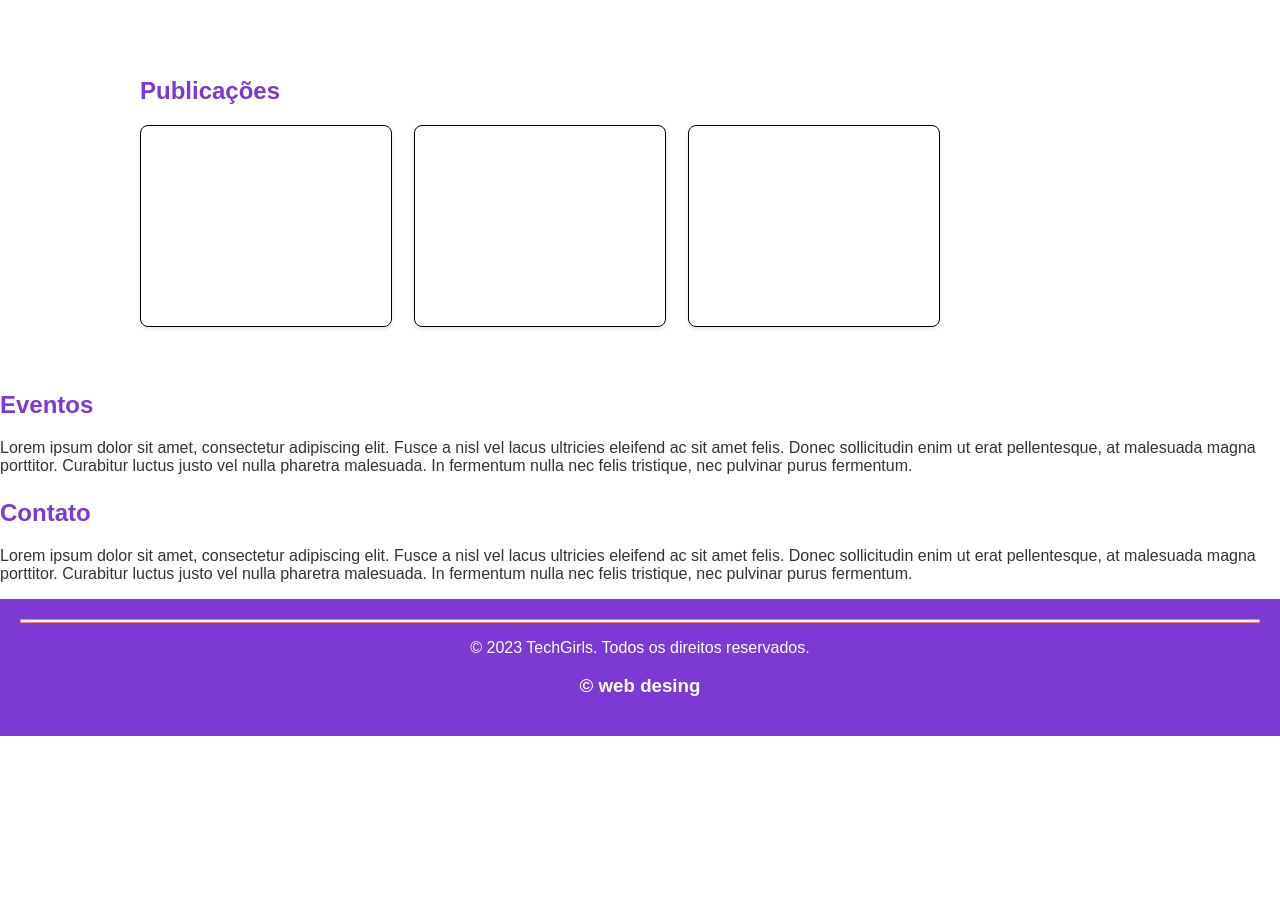
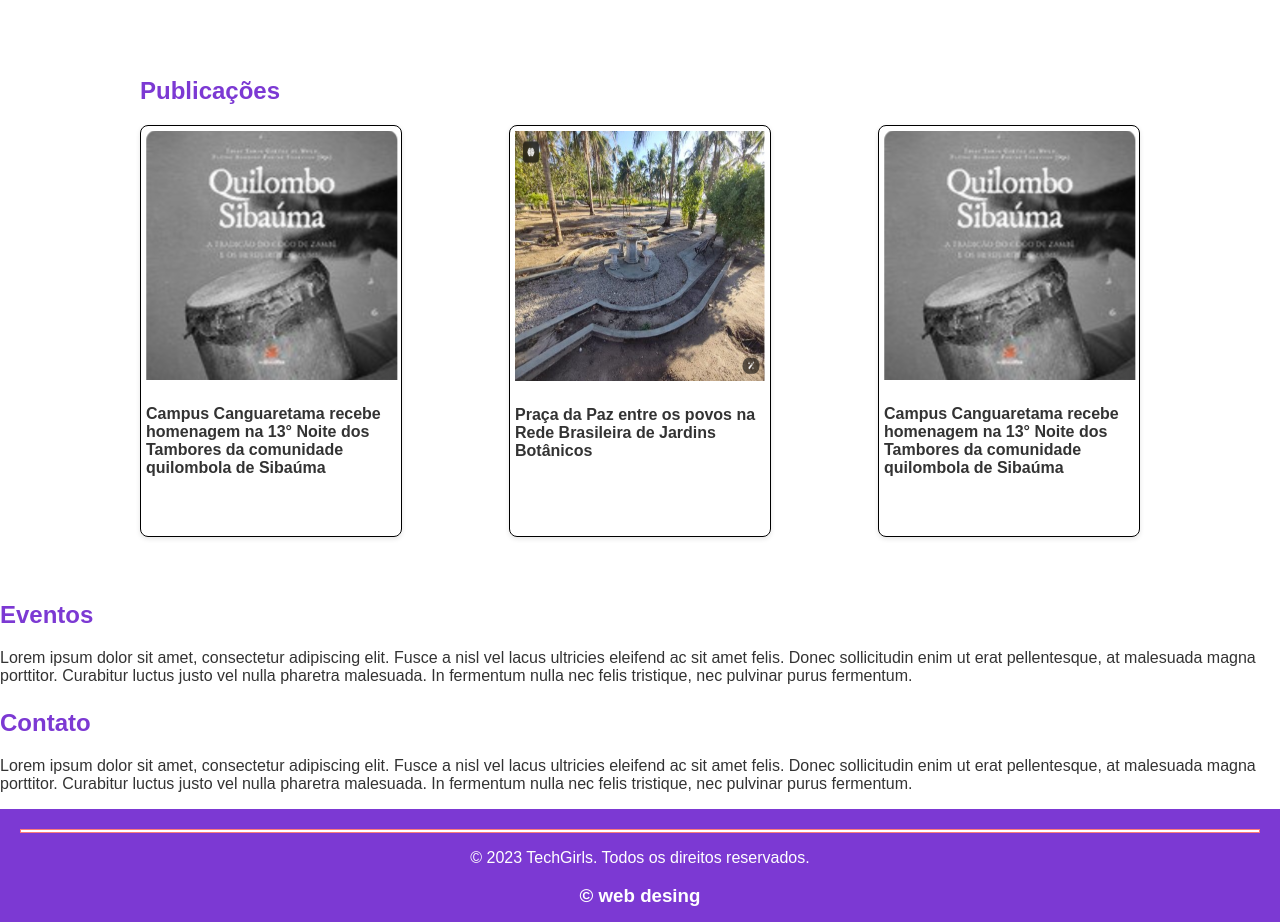
Before and after one commit to Geronilton/TechGirls, a plain HTML site: page index.html in a window 1280 px wide. Shown: the part 2001-2923 px from the top of the page. Before the commit the page ends 2737 px from the top, so only its background shows below. Drawn offline with Linux system fonts and the light colour scheme; files whose address does not match are found by name.

Commit message:
seção de publicações adcionado

```diff
--- a/index.html
+++ b/index.html
@@ -111,13 +111,24 @@
 
         <div class="container-publicacoes">
             <div class="content-publicacoes">
-
+                <img src="./src/images/quilombas.png"
+                alt="logo contendo tambores com o titulo quilombo sibauma">
+               <h4>Campus Canguaretama recebe
+                   homenagem na 13° Noite dos Tambores da comunidade
+                   quilombola de Sibaúma</h4>
             </div>
             <div class="content-publicacoes">
-
+                <img width="250px" height="250px"
+                src="./src/images/praça.png"
+                alt="logo contendo tambores com o titulo quilombo sibauma">
+               <h4>Praça da Paz entre os povos na Rede Brasileira de Jardins Botânicos</h4>
             </div>
             <div class="content-publicacoes">
-
+                <img src="./src/images/quilombas.png"
+                alt="logo contendo tambores com o titulo quilombo sibauma">
+               <h4>Campus Canguaretama recebe
+                   homenagem na 13° Noite dos Tambores da comunidade
+                   quilombola de Sibaúma</h4>
             </div>
         </div>
     </section>
--- a/src/css/style.css
+++ b/src/css/style.css
@@ -270,17 +270,18 @@ footer {
 }
 
 .content-publicacoes{
+    align-items: center;
     border: 1px solid black;
     border-radius: 8px;
     width: 250px;
-    height: 200px;
+    height: 400px;
     box-shadow: 0 2px 5px rgba(0,0,0,0.1);
+    padding: 5px;
 }
 
 .container-publicacoes{
     display: flex;
     flex-wrap: wrap;
-    width: 80%;
     justify-content: space-between;
 }
 .rodape{
```
Also changed, not shown: src/images/praça.png (added), src/images/quilombas.png (added).
